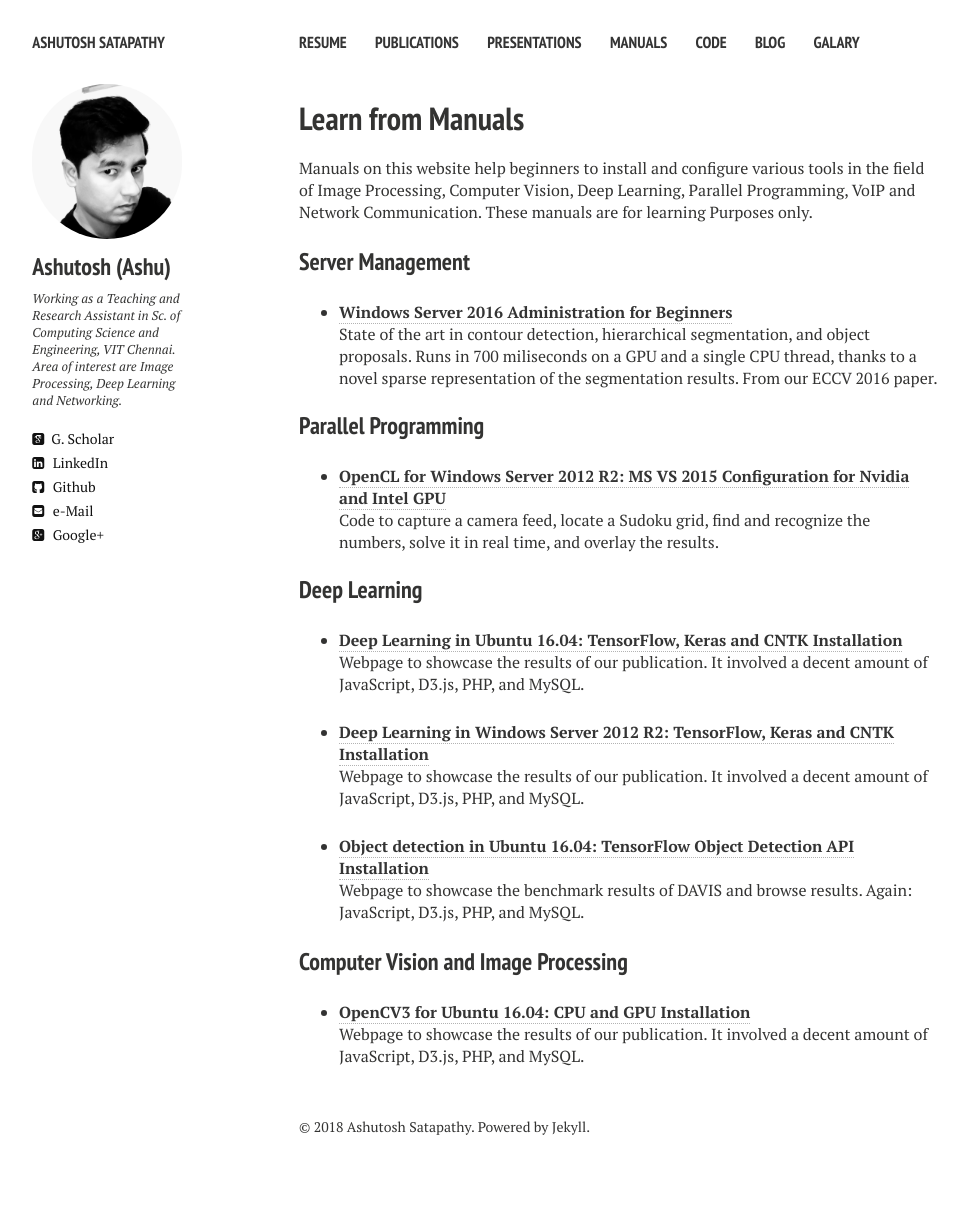
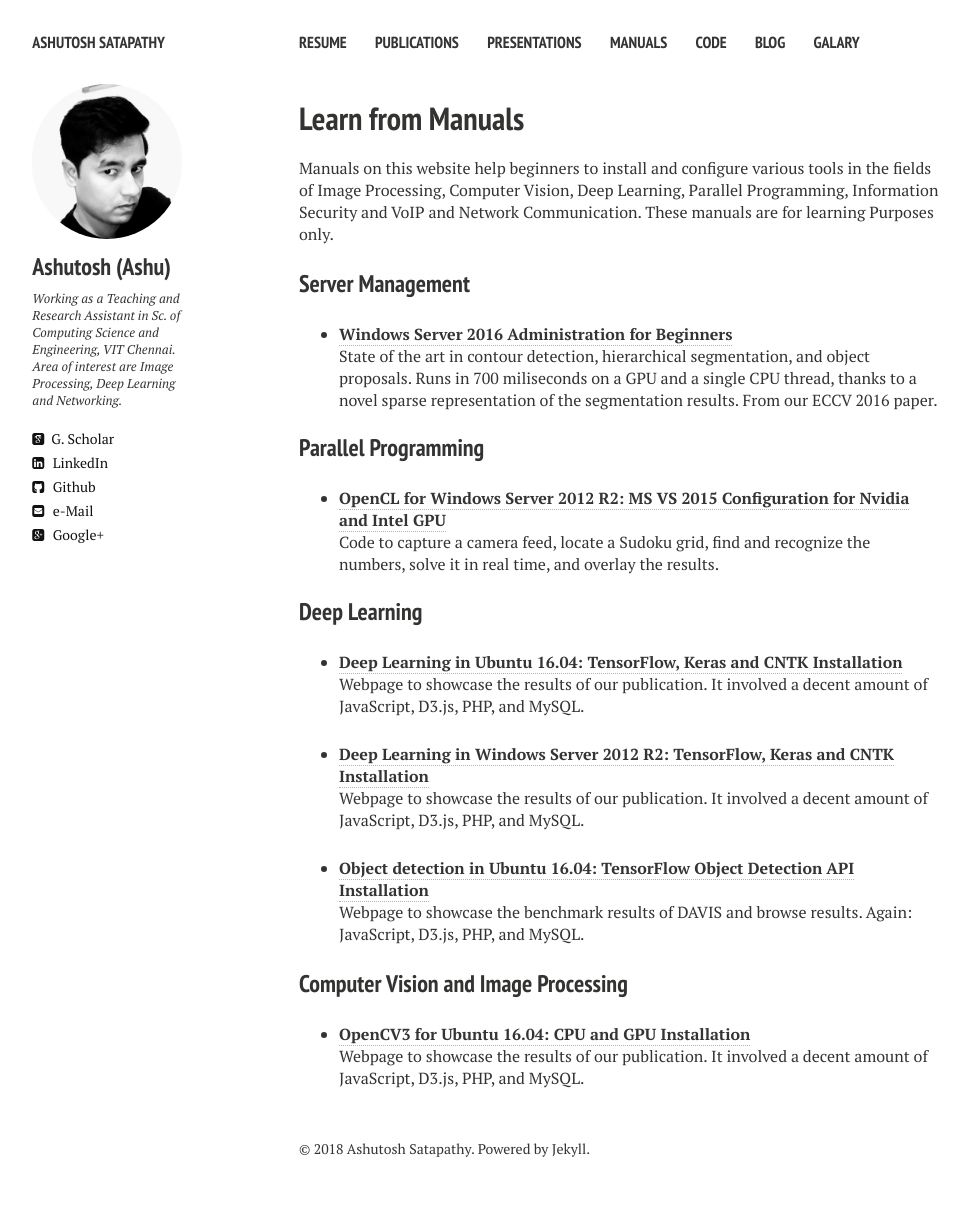
Before and after one commit to ashutoshsatapathy1990/ashutoshsatapathy1990.github.io, a Jekyll site: the page built from manuals.md, in a window 1280 px wide. Shown: the whole page, without its empty margins (21-991 px from the left). Built offline with Jekyll 4.4.1, drawn with Linux system fonts in a browser that asks for light colours; nearby versions of some CDN libraries; before the commit the page ends 1185 px from its top, so only the background shows below that.

Commit message:
Update manuals.md

```diff
--- a/manuals.md
+++ b/manuals.md
@@ -8,7 +8,7 @@ comments: false
 ---
 
 
-Manuals on this website help beginners to install and configure various tools in the field of Image Processing, Computer Vision, Deep Learning, Parallel Programming, VoIP and Network Communication. These manuals are for learning Purposes only.
+Manuals on this website help beginners to install and configure various tools in the fields of Image Processing, Computer Vision, Deep Learning, Parallel Programming, Information Security and VoIP and Network Communication. These manuals are for learning Purposes only.
 
 ### Server Management
 
```
